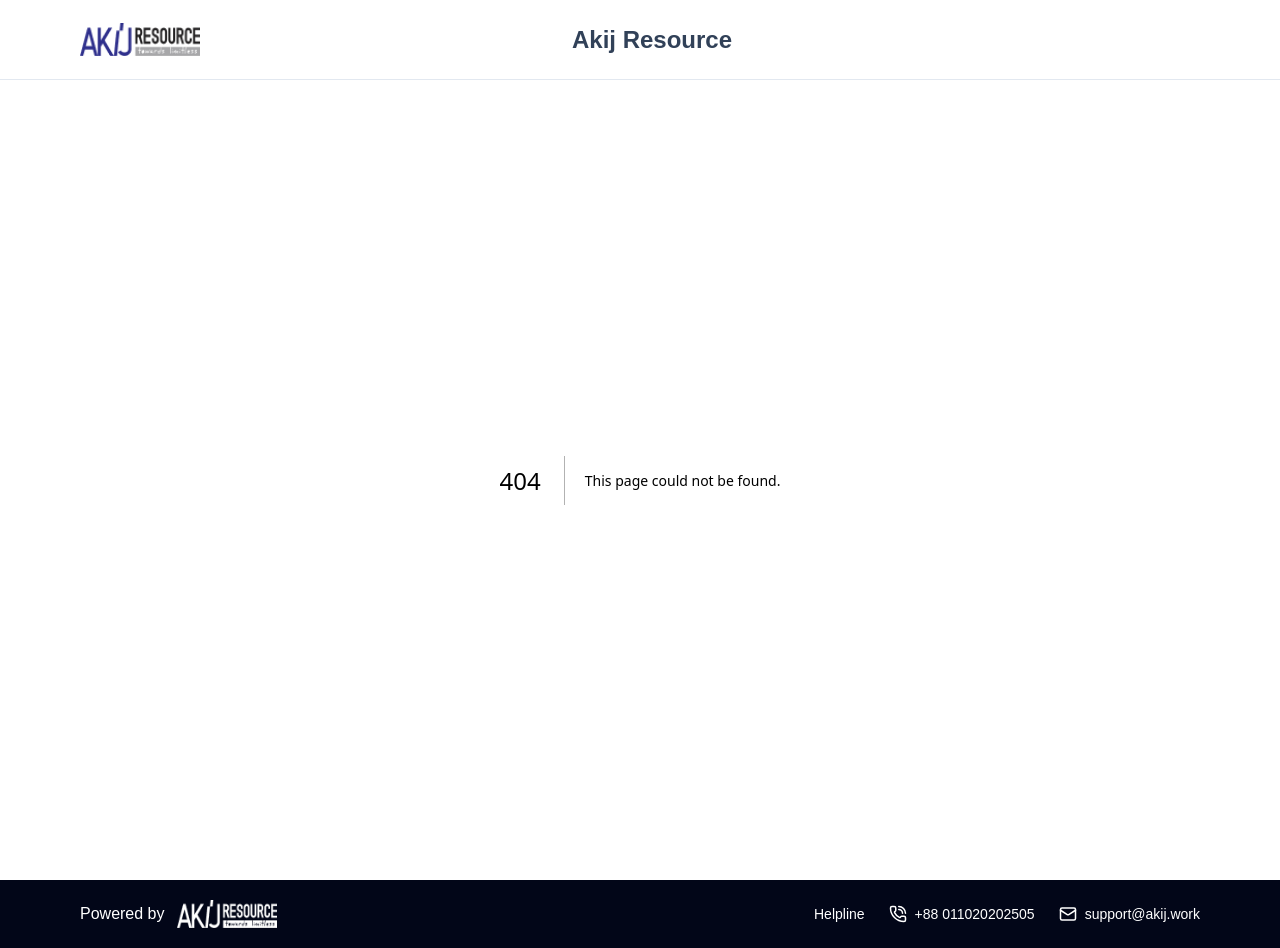
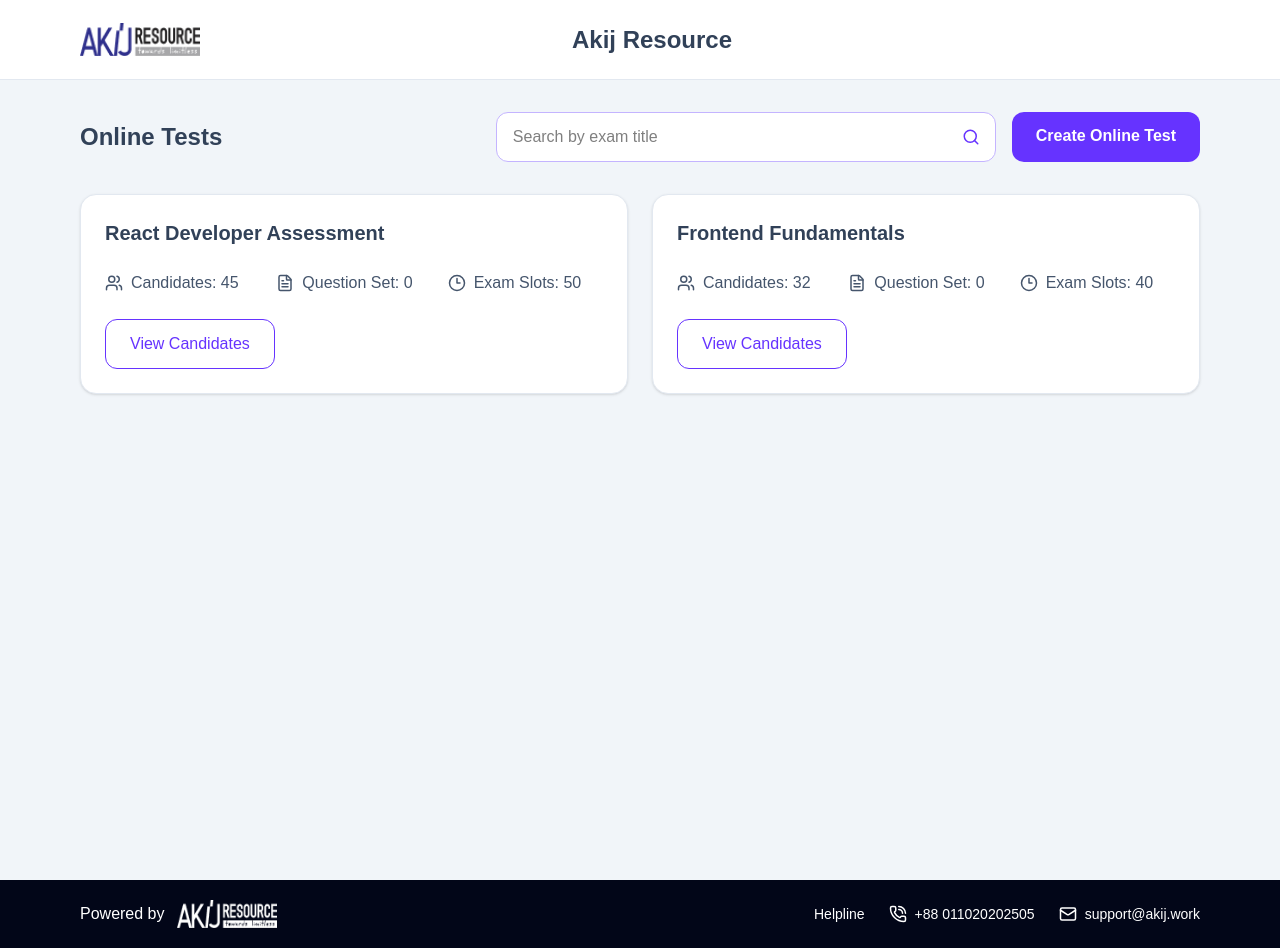
Before and after one commit to aurnabnil66/online-assessment-platform, a Next.js app: page /dashboard in a window 1280 px wide. Before the commit this address had no page. Built offline with nearby package versions, Linux system fonts and the light colour scheme.

Commit message:
exam card and dashboard modified

```diff
--- /dev/null
+++ b/app/components/ExamCard.tsx
@@ -0,0 +1,28 @@
+import { Clock3, FileText, Users } from "lucide-react";
+
+export const ExamCard = ({ exam }: { exam: any }) => {
+  return (
+    <div className="rounded-2xl border border-slate-200 bg-white p-6 shadow-sm">
+      <h3 className="text-xl font-bold text-slate-700">{exam.title}</h3>
+
+      <div className="mt-6 grid grid-cols-1 gap-4 text-slate-600 sm:grid-cols-3">
+        <div className="flex items-center gap-2">
+          <Users size={18} />
+          <span>Candidates: {exam.totalCandidates}</span>
+        </div>
+        <div className="flex items-center gap-2">
+          <FileText size={18} />
+          <span>Question Set: {exam.questionSets.length}</span>
+        </div>
+        <div className="flex items-center gap-2">
+          <Clock3 size={18} />
+          <span>Exam Slots: {exam.totalSlots}</span>
+        </div>
+      </div>
+
+      <button className="mt-6 rounded-xl border border-[#6633FF] px-6 py-3 text-[#6633FF]">
+        View Candidates
+      </button>
+    </div>
+  );
+};
--- /dev/null
+++ b/app/dashboard/page.tsx
@@ -0,0 +1,60 @@
+"use client";
+
+import { useMemo, useState } from "react";
+import { useSelector } from "react-redux";
+import { Search } from "lucide-react";
+import { RootState } from "@/lib/store";
+import { ExamCard } from "@/components/ExamCard";
+import Link from "next/link";
+
+export default function DashboardPage() {
+  const exams = useSelector((state: RootState) => state.exams.exams);
+
+  const [search, setSearch] = useState("");
+
+  const filteredExams = useMemo(() => {
+    return exams.filter((exam) =>
+      exam.title.toLowerCase().includes(search.toLowerCase()),
+    );
+  }, [exams, search]);
+
+  return (
+    <div className="min-h-screen bg-slate-100 flex flex-col">
+      <main className="flex-1 px-4 py-8 sm:px-8 lg:px-20">
+        <div className="flex flex-col gap-4 md:flex-row md:items-center md:justify-between">
+          <h1 className="text-2xl font-semibold text-slate-700">
+            Online Tests
+          </h1>
+
+          <div className="flex flex-col sm:flex-row gap-4 w-full md:w-auto">
+            <div className="relative w-full md:w-[500px]">
+              <input
+                value={search}
+                onChange={(e) => setSearch(e.target.value)}
+                placeholder="Search by exam title"
+                className="w-full rounded-xl border text-black border-violet-300 bg-white px-4 py-3 pr-12 outline-none focus:border-violet-500 focus:ring-1 focus:ring-[#6633FF]"
+              />
+              <Search
+                className="absolute right-4 top-1/2 -translate-y-1/2 text-[#6633FF]"
+                size={18}
+              />
+            </div>
+
+            <Link
+              href={"/create-test"}
+              className="rounded-xl bg-[#6633FF] px-6 py-3 font-semibold text-white"
+            >
+              Create Online Test
+            </Link>
+          </div>
+        </div>
+
+        <div className="mt-8 grid grid-cols-1 gap-6 lg:grid-cols-2">
+          {filteredExams.map((exam) => (
+            <ExamCard key={exam.id} exam={exam} />
+          ))}
+        </div>
+      </main>
+    </div>
+  );
+}
--- a/middleware.ts
+++ b/middleware.ts
@@ -5,35 +5,11 @@ export function middleware(request: NextRequest) {
   // Get the pathname
   const path = request.nextUrl.pathname;
 
-  // Define public paths (accessible without authentication)
-  const isPublicPath = path === "/login" || path === "/" || path === "/signup";
+  // Define public paths
+  const isPublicPath = path === "/login" || path === "/";
 
-  // Define protected paths (require authentication)
-  const isProtectedPath =
-    path.startsWith("/dashboard") ||
-    path.startsWith("/exam") ||
-    path === "/create-test";
-
-  // Check for auth token in cookies (more reliable for middleware)
-  // You can set this cookie when user logs in
-  const authToken = request.cookies.get("auth-token")?.value;
-
-  // Check for Redux Persist data in cookies (optional)
-  const persistRoot = request.cookies.get("persist:root")?.value;
-
-  // If trying to access protected route without authentication
-  if (isProtectedPath && !authToken) {
-    // Redirect to login page
-    const loginUrl = new URL("/login", request.url);
-    // Add a redirect parameter to send user back after login
-    loginUrl.searchParams.set("redirect", path);
-    return NextResponse.redirect(loginUrl);
-  }
-
-  // If authenticated user tries to access login page, redirect to dashboard
-  if (isPublicPath && authToken && path !== "/") {
-    return NextResponse.redirect(new URL("/dashboard", request.url));
-  }
+  // Get token from cookies (we can also check localStorage but it's client-side)
+  // For Redux Persist, we check client-side only
 
   return NextResponse.next();
 }
```
